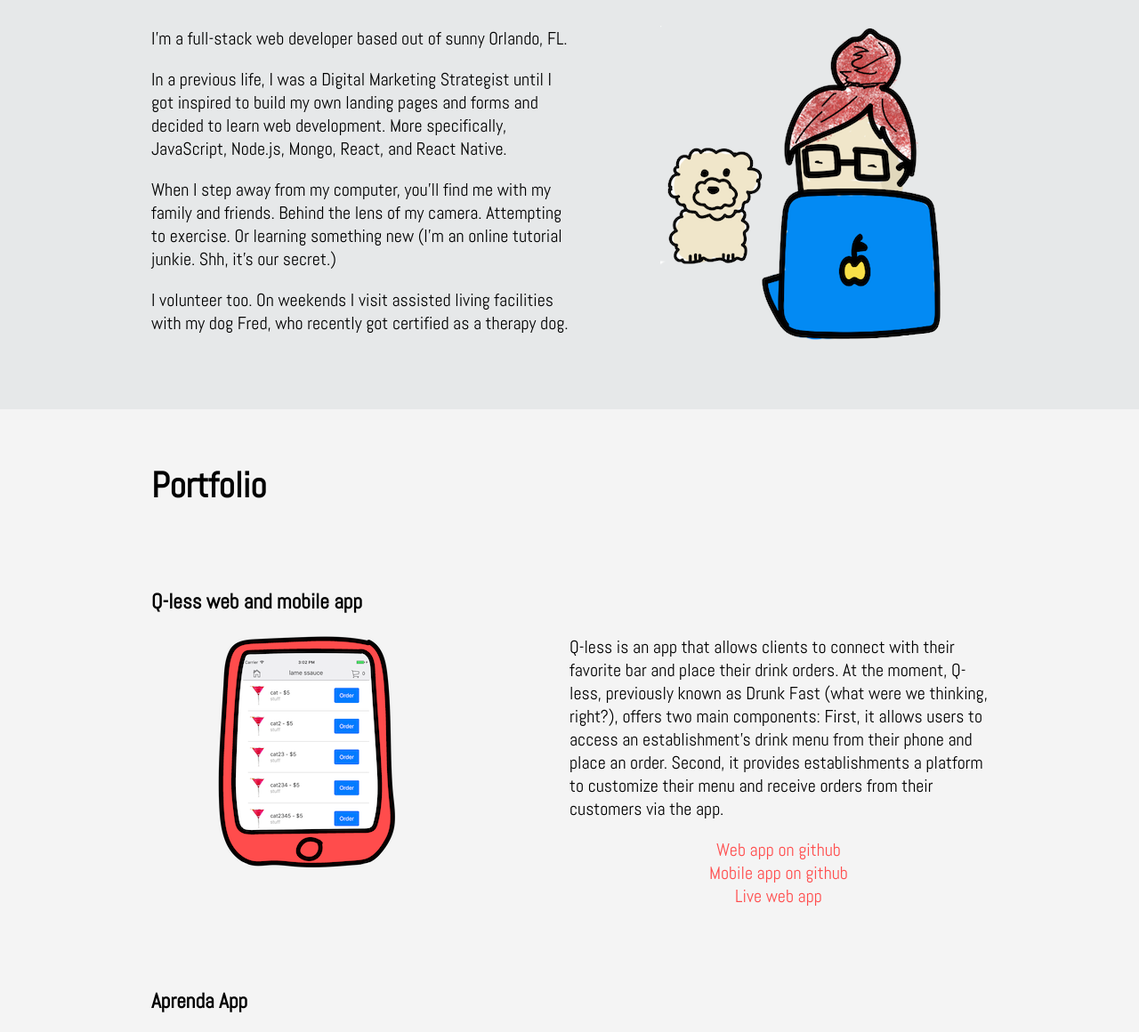
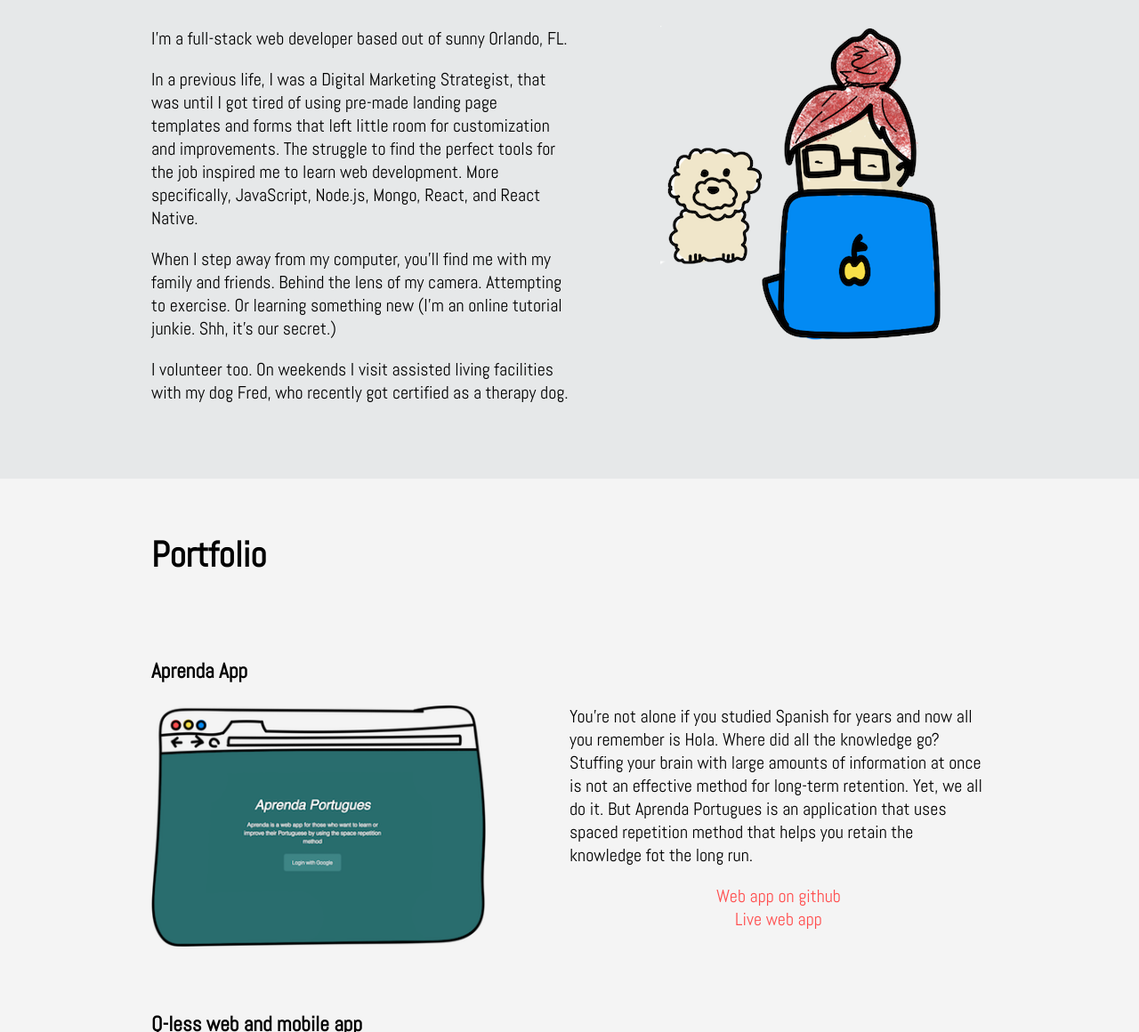
Before and after one commit to hellofromlaura/portfolio, a plain HTML site: page index.html in a window 1280 px wide. Shown: the part 281-1441 px from the top of the page at 89% size. Drawn offline with Linux system fonts and the light colour scheme.

Commit message:
changing copy and order of projects

```diff
--- a/index.html
+++ b/index.html
@@ -35,8 +35,10 @@
             <h2>Hello world!</h2>
             <p>I’m a full-stack web developer based out of sunny Orlando, FL.</p>
 
-            <p>In a previous life, I was a Digital Marketing Strategist until I got inspired to build my own landing
-            pages and forms and decided to learn web development. More specifically, JavaScript, Node.js, Mongo, React, and React Native.</p>
+            <p>In a previous life, I was a Digital Marketing Strategist, that was until I got tired of using pre-made
+              landing page templates and forms that left little room for customization and improvements.
+              The struggle to find the perfect tools for the job inspired me to learn web development.
+              More specifically, JavaScript, Node.js, Mongo, React, and React Native.</p>
 
             <p>When I step away from my computer, you’ll find me with my family and friends. Behind the lens
               of my camera. Attempting to exercise. Or learning something new (I’m an online tutorial junkie. Shh,
@@ -51,6 +53,19 @@
         <a name="portfolio" class="jump"></a>
             <h2>Portfolio</h2>
 
+            <div class="aprenda">
+              <h3>Aprenda App</h3>
+              <img src="img/desktop-aprenda.png" alt="desktop drawing">
+              <p>You're not alone if you studied Spanish for years and now all you remember
+              is Hola. Where did all the knowledge go? Stuffing your brain with large amounts of information
+              at once is not an effective method for long-term retention. Yet, we all do it.
+              But Aprenda Portugues is an application that uses spaced repetition method that helps you retain the knowledge fot the long run.</p>
+              <ul class="portfolio-links">
+                <li><a href="https://github.com/HeyMarcy/aprenda_app">Web app on github</a></li>
+                <li><a href="https://immense-hollows-42717.herokuapp.com/">Live web app</a></li>
+              </ul>
+            </div>
+
             <div class="q-less">
               <h3>Q-less web and mobile app</h3>
               <img src="img/phone.png" alt="phone drawing">
@@ -64,20 +79,6 @@
                 <li><a href="https://q-less.herokuapp.com/">Live web app</a></li>
               </ul>
             </div>
-
-            <div class="aprenda">
-              <h3>Aprenda App</h3>
-              <img src="img/desktop-aprenda.png" alt="desktop drawing">
-              <p>You're not alone if you studied Spanish for years and now all you remember
-              is Hola. Where did all the knowledge go? Stuffing your brain with large amounts of information
-              at once is not an effective method for long-term retention. Yet, we all do it.
-              But Aprenda Portugues is an application that uses spaced repetition method that helps you retain the knowledge fot the long run.</p>
-              <ul class="portfolio-links">
-                <li><a href="https://github.com/HeyMarcy/aprenda_app">Web app on github</a></li>
-                <li><a href="https://immense-hollows-42717.herokuapp.com/">Live web app</a></li>
-              </ul>
-            </div>
-
         </div>
 
         <div class="contact">
```
